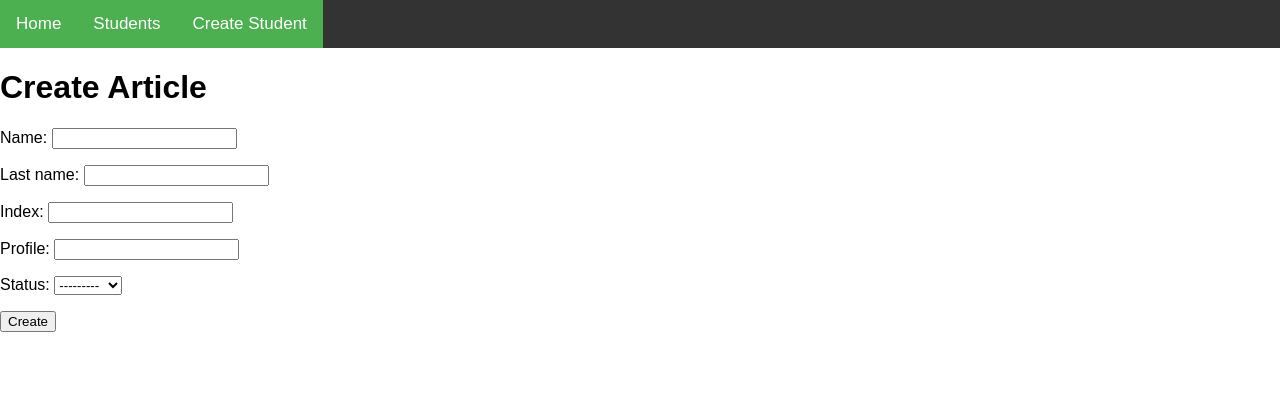
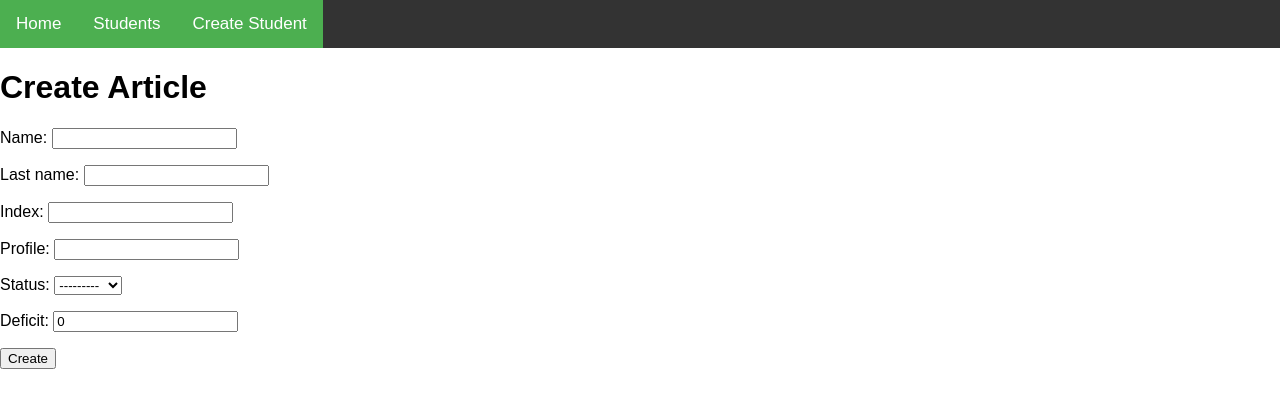
Before and after one commit to kacfal/SemestralProject, a Django app: page /student/create/ in a window 1280 px wide. Shown: the top 408 px of the page. Run offline with Django 3.2, Linux system fonts and the light colour scheme.

Commit message:
Add to model field deficit

```diff
--- a/student/form.py
+++ b/student/form.py
@@ -10,5 +10,6 @@ class StudentModelForm(forms.ModelForm):
             'last_name',
             'index',
             'profile',
-            'status'
+            'status',
+            'deficit'
         ]
--- a/student/models.py
+++ b/student/models.py
@@ -14,6 +14,7 @@ class Student(models.Model):
     index = models.CharField(max_length=6)
     profile = models.CharField(max_length=120)
     status = models.TextField(max_length=10, choices=STATE_OF_STUDDING)
+    deficit = models.IntegerField(default=0, blank=True)
 
     def get_absolute_url(self):
         return reverse("student:student-details", kwargs={"id": self.id})
--- a/student/templates/student_details.html
+++ b/student/templates/student_details.html
@@ -5,6 +5,7 @@
     <b>Name of student:</b> {{ object.name }} {{ object.last_name }}<br>
     <b>Index:</b> {{ object.index }}<br>
     <b>Profile:</b> {{ object.profile }}<br>
+    <b>Deficit:</b> {{ object.deficit }}<br>
     <b>Status:</b> {{ object.status }}
 <p>
     <a href="http://127.0.0.1:8000/student/{{ object.id }}/update">Update</a>
--- a/student/views.py
+++ b/student/views.py
@@ -7,7 +7,7 @@ from django.views.generic import (
     DeleteView,
     ListView,
     UpdateView,
-    DetailView
+    DetailView,
 )
 
 
```
Also changed, not shown: student/migrations/0003_student_deficit.py (added), student/migrations/0004_auto_20190107_1513.py (added).
